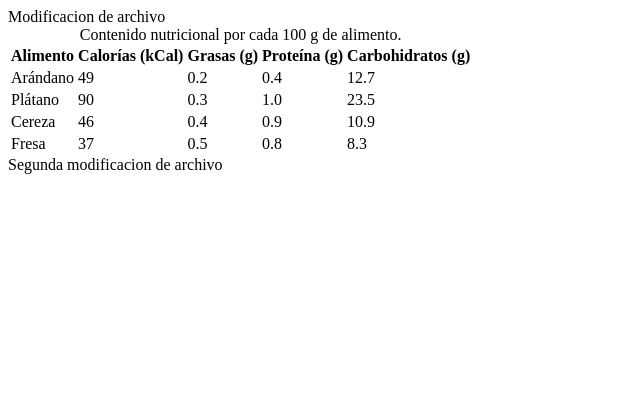
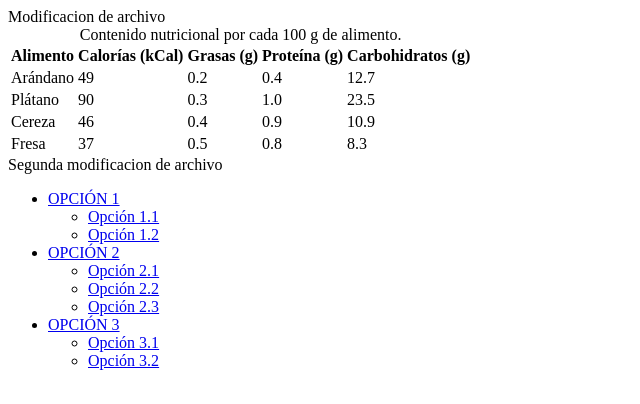
Before and after one commit to eikoko/practica1, a plain HTML site: page index.html in a window 1280 px wide. Shown: the whole page, without its empty margins (0-640 px from the left). Drawn offline with Linux system fonts and the light colour scheme.

Commit message:
Se agrego un menu desplegable en el index

```diff
--- a/index.html
+++ b/index.html
@@ -29,5 +29,27 @@
         </table>
 
     Segunda modificacion de archivo
-</body>
+
+    <ul class=»acorh»>
+        <li><a href=»#»>OPCIÓN 1</a>
+        <ul>
+        <li><a href=»URL11″>Opción 1.1</a></li>
+        <li><a href=»URL12″>Opción 1.2</a></li>
+        </ul>
+        </li>
+        <li><a href=»#»>OPCIÓN 2</a>
+        <ul>
+        <li><a href=»URL21″>Opción 2.1</a></li>
+        <li><a href=»URL22″>Opción 2.2</a></li>
+        <li><a href=»URL23″>Opción 2.3</a></li>
+        </ul>
+        </li>
+        <li><a href=»#»>OPCIÓN 3</a>
+        <ul>
+        <li><a href=»URL31″>Opción 3.1</a></li>
+        <li><a href=»URL32″>Opción 3.2</a></li>
+        </ul>
+        </li>
+        </ul>
+   </body>
 </html>
```
